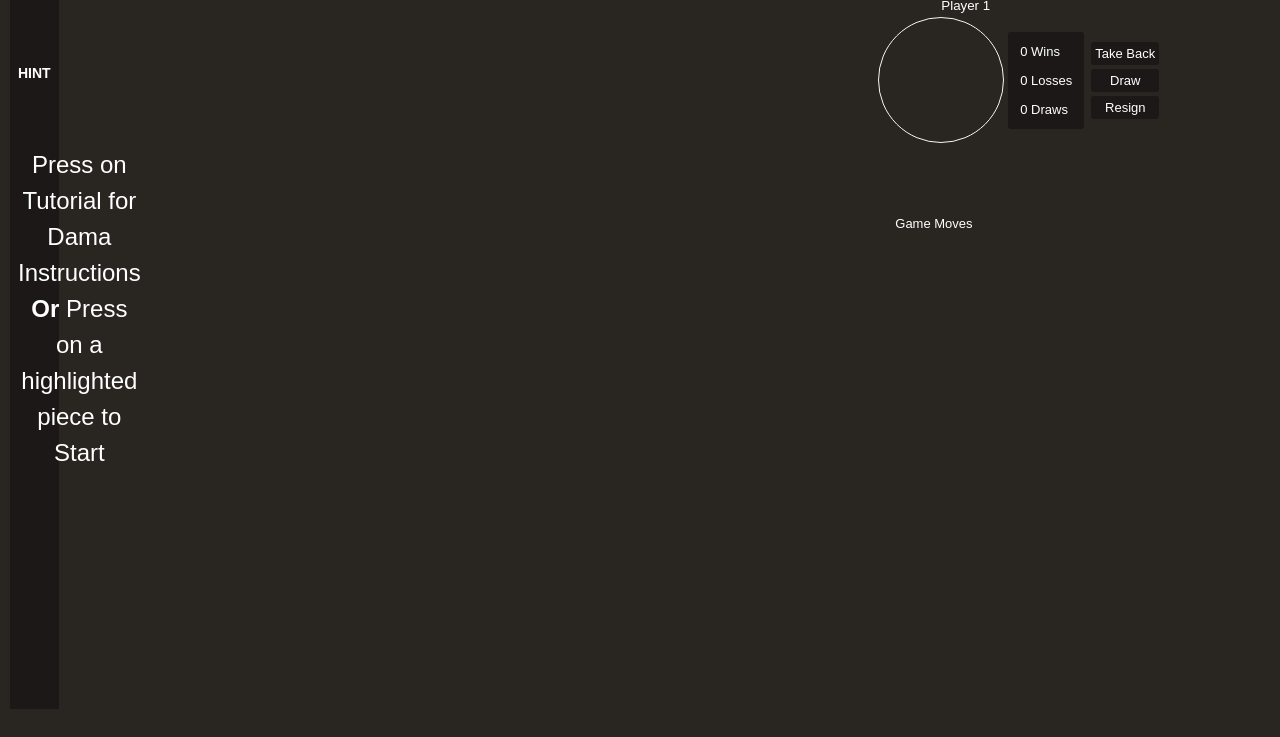
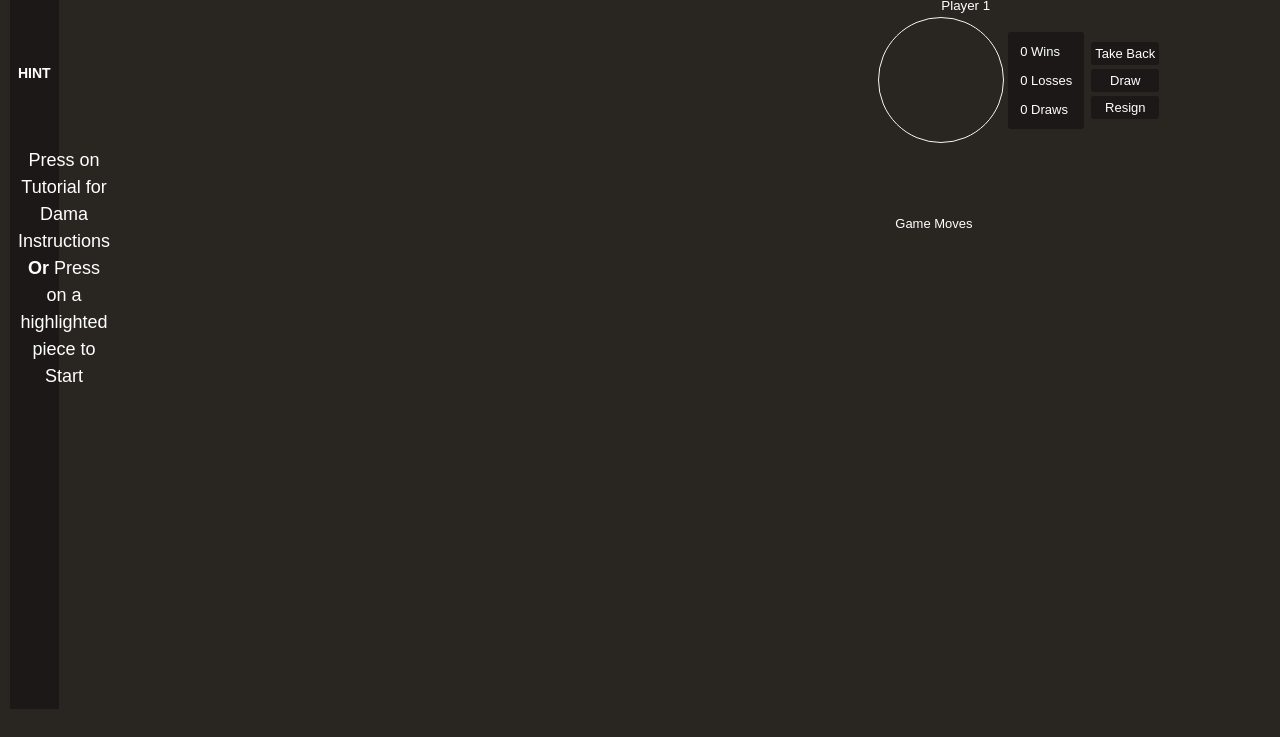
Before and after one commit to yz8621/Dama, a plain HTML site: page index.html in a window 1280 px wide. Shown: the part 63-800 px from the top of the page. Drawn offline with nearby package versions, Linux system fonts and the light colour scheme.

Commit message:
Refactor CSS variables and styles for layout

```diff
--- a/default.css
+++ b/default.css
@@ -88,9 +88,10 @@ h1 {
 
 #helperText {
     position: absolute;
+    width: min-content;
     font-family: Arial, Helvetica, sans-serif;
     text-align: center;
-    font-size: 3vh;
+    font-size: 18px;
     color: white;
     vertical-align: middle;
     padding-top: 50px;
```
